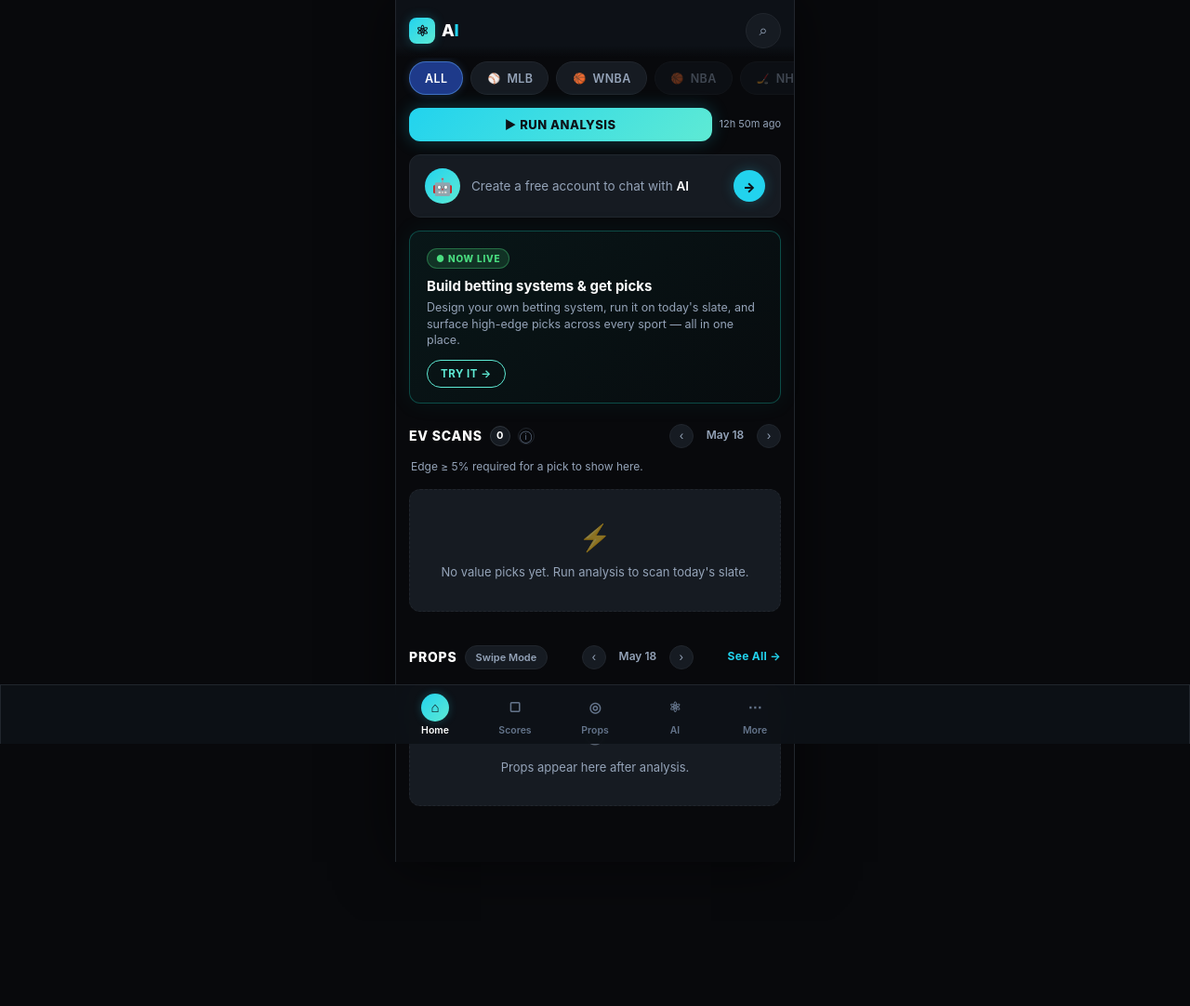
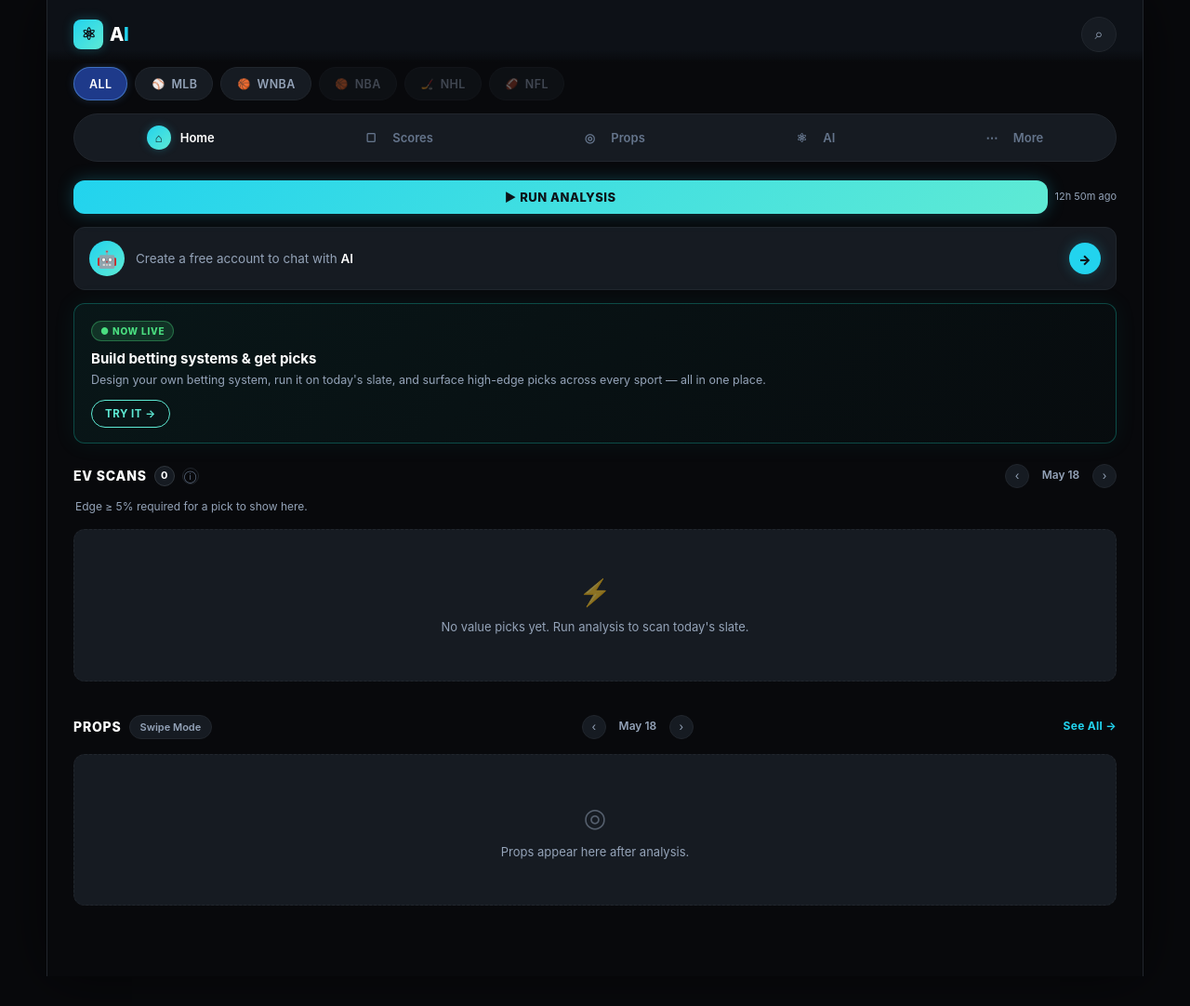
Before and after one commit to xyl5n/sports-betting-tool, a Flask app: page / in a window 1280 px wide. Shown: the whole page at 93% size. Before the commit the page ends 927 px from the top, so only its background shows below. Run offline with Flask 3, Linux system fonts and the light colour scheme.

Commit message:
Make the dashboard adaptive to desktop, not just a phone strip
Mobile layout is unchanged.  On wider screens (>=768px) the app
used to keep its 430-px phone shape centered in the viewport with
huge black gutters; now it expands to a 1180-px column, the
bottom-nav strip moves up to sit under the sport-pill row (a
fixed bottom tab bar reads as out of place on desktop), and a
few elements grow into the extra space.

Changes are CSS-only inside one new @media (min-width: 768px)
block (replacing the previous gutters-only block) plus a small
>=1280px tweak for ultra-wide:

  - --app-w:        430px -> 1180px
  - --pad:          14px  -> 28px
  - --bottom-nav-h: 64px  -> 0px (nav no longer fixed at bottom)

  - .app gets display:flex + flex-direction:column so the four
    children can be re-ordered with `order`: topnav, sport-pills,
    bottom-nav, content.  The result on desktop is exactly the
    same five tabs in the same order, just rendered as a
    horizontal pill-shaped strip between the sport pills and the
    section content.

  - Bottom nav drops position:fixed + backdrop-blur on desktop;
    becomes a single pill-shaped bar with row layout (icon next
    to label instead of stacked).

  - EV cards 270px -> 340px (and 360px above 1280px) so 3-4 are
    visible at once on a typical desktop.  Prop cards 180 -> 210.

  - AI chat content capped at 760px wide and centered so
    messages don't sprawl across a 1180-px canvas.

  - Search overlay content also capped at 760px.

  - Toast bottom offset reduced since there's no fixed nav to
    clear.

  - Empty-state and More-list rows get slightly more padding.

Nothing about the mobile layout, JS state, data wiring, or
backend changes -- a phone viewport falls through the @media
gate and keeps the existing 430-px / bottom-nav experience.

```diff
--- a/app/templates/index.html
+++ b/app/templates/index.html
@@ -679,15 +679,102 @@ body {
   display: flex; flex-direction: column; gap: 8px;
 }
 
-/* ── Wider screens — keep the phone shape, add side gutters ─────────── */
-@media (min-width: 640px) {
-  body { background: #08090c; }
+/* ── Desktop / tablet (>=768px) — expand the app, move bottom nav up ──
+   Mobile layout is unchanged below this breakpoint.  On wider screens
+   the 430-px phone strip would leave huge empty gutters; we instead
+   expand to a 1180-px column, reorder the nav so the five tabs sit
+   below the sport-pill row as a horizontal strip (bottom nav on
+   desktop reads as "out of place"), and grow a few elements that
+   benefit from the extra width.                                       */
+@media (min-width: 768px) {
+  :root {
+    --app-w:        1180px;
+    --pad:          28px;
+    --bottom-nav-h: 0px;        /* nav is no longer fixed-at-bottom on desktop */
+  }
+  body {
+    background: #08090c;
+    padding-bottom: 32px;
+  }
   .app {
+    display: flex; flex-direction: column;
     border-left:  1px solid var(--border-soft);
     border-right: 1px solid var(--border-soft);
     box-shadow: 0 0 60px rgba(0,0,0,.6);
-  }
-  .bottom-nav { border-left: 1px solid var(--border-soft); border-right: 1px solid var(--border-soft); }
+    padding-bottom: 40px;
+  }
+  /* Reorder children so the tab strip appears under the sport pills,
+     not at the bottom of the page.  Children of .app are flex items
+     thanks to display:flex on the parent above.                       */
+  .topnav      { order: 1; }
+  .sport-pills { order: 2; }
+  .bottom-nav  { order: 3; }
+  .content     { order: 4; }
+
+  /* Brand: a touch bigger for visual hierarchy */
+  .topnav { padding: 18px var(--pad) 12px; }
+  .brand  { font-size: 20px; }
+  .brand .brand-icon { width: 32px; height: 32px; font-size: 18px; }
+
+  /* Bottom nav becomes a styled horizontal tab strip below the sport pills.
+     Drop the fixed-position + backdrop-blur treatment, replace the row
+     with a single pill-shaped bar.                                    */
+  .bottom-nav {
+    position: static;
+    height: auto;
+    background: var(--bg-elev);
+    border: 1px solid var(--border-soft);
+    border-radius: var(--r-pill);
+    backdrop-filter: none;
+    -webkit-backdrop-filter: none;
+    margin: 0 var(--pad) 20px;
+    padding-bottom: 0;
+    overflow: hidden;
+  }
+  .bottom-nav-inner {
+    max-width: 100%;
+    grid-template-columns: none;
+    display: flex; justify-content: space-around;
+  }
+  .bottom-tab {
+    flex-direction: row;
+    gap: 10px;
+    padding: 12px 22px;
+    font-size: 13px;
+    flex: 0 1 auto;
+  }
+  .bottom-tab-icon {
+    width: 26px; height: 26px;
+    font-size: 13px;
+  }
+
+  /* Slightly larger EV cards so a few are visible side-by-side */
+  .ev-card { width: 340px; }
+  .ev-card-hdr { gap: 10px; }
+  .ev-pick { font-size: 22px; }
+
+  /* Prop cards a touch wider too */
+  .prop-card { width: 210px; }
+
+  /* AI chat: cap reading width so messages don't span the whole canvas */
+  .chat-wrap  { max-width: 760px; margin: 0 auto; height: calc(100vh - 320px); }
+  .chat-input { font-size: 14px; }   /* no longer need the iOS-zoom workaround */
+
+  /* Search overlay content cap */
+  .search-overlay-bar,
+  .search-results { max-width: 760px; margin: 0 auto; width: 100%; }
+
+  /* Toast doesn't need to clear a fixed bottom nav anymore */
+  .toast { bottom: 24px; }
+
+  /* Empty-state and more-list rows breathe a bit more */
+  .empty-state { padding: 48px 24px; }
+  .more-row    { padding: 18px 20px; }
+}
+
+/* ── Very wide (>=1280px) — tiny upgrades for big monitors ─────────── */
+@media (min-width: 1280px) {
+  .ev-card { width: 360px; }
 }
 </style>
 </head>
```
